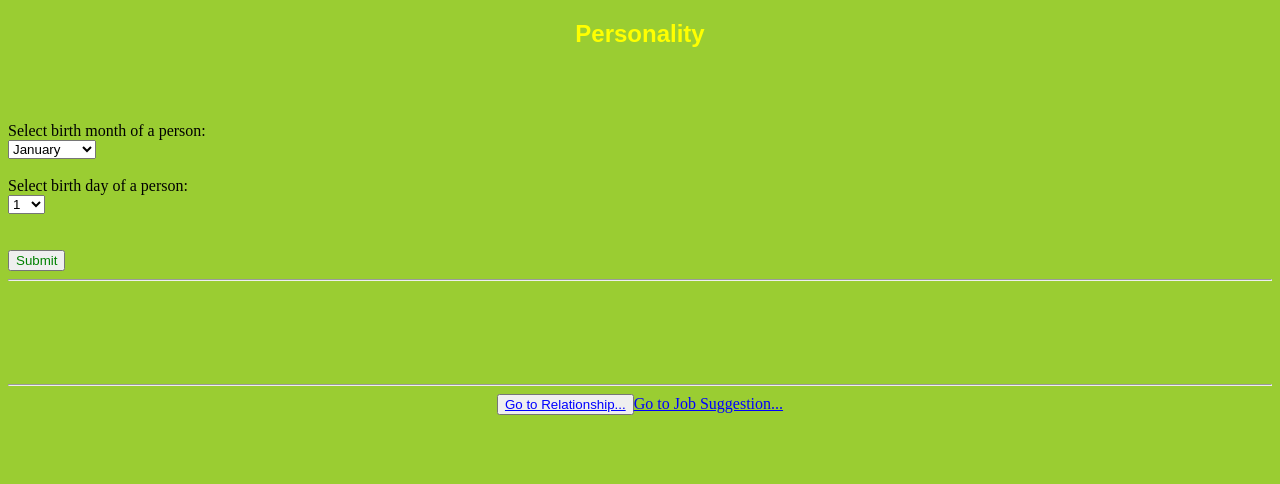
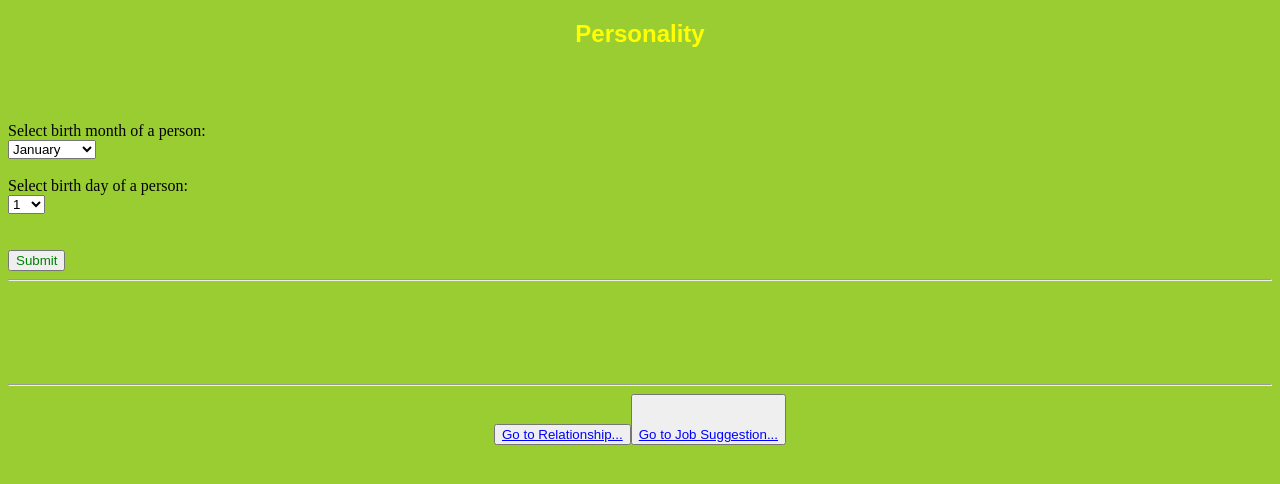
Before and after one commit to JaredBalase/BirthdateGenerator.com, a plain HTML site: page 1.html in a window 1280 px wide. Drawn offline with Linux system fonts and the light colour scheme.

Commit message:
Update 1.html

```diff
--- a/1.html
+++ b/1.html
@@ -42,7 +42,7 @@
 
 <div id="personalityTraits"><h3 <br><br>
 </h3></div><br><br><hr>
-<center><button ><a href="Relationship.html" style="color:blue;">Go to Relationship...</button></a><a href="job.html" style="color:blue;">Go to Job Suggestion...</a></center>
+<center><button ><a href="Relationship.html" style="color:blue;">Go to Relationship...</button></a><button><br><br><a href="job.html" style="color:blue;">Go to Job Suggestion...</button></a></center>
 <script>
 function calculateN(num) {
   var sum = 0;
```
